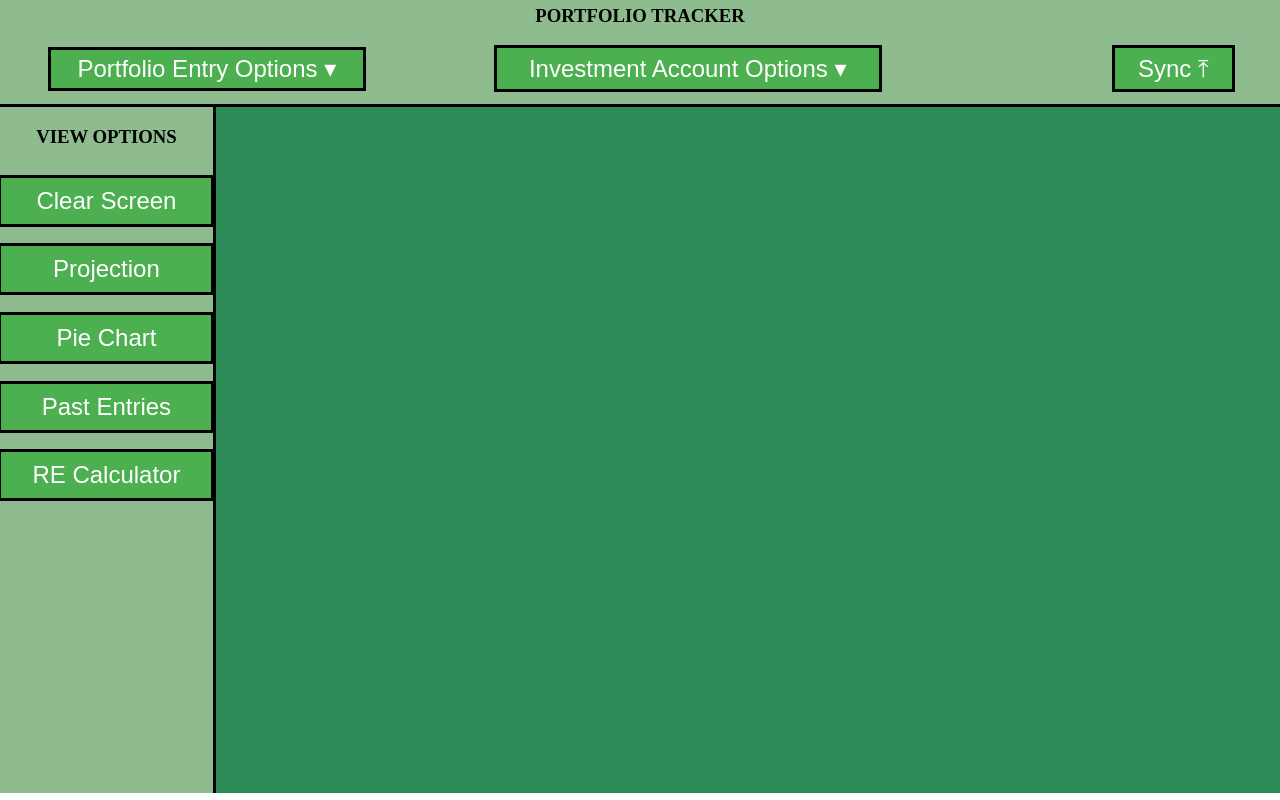
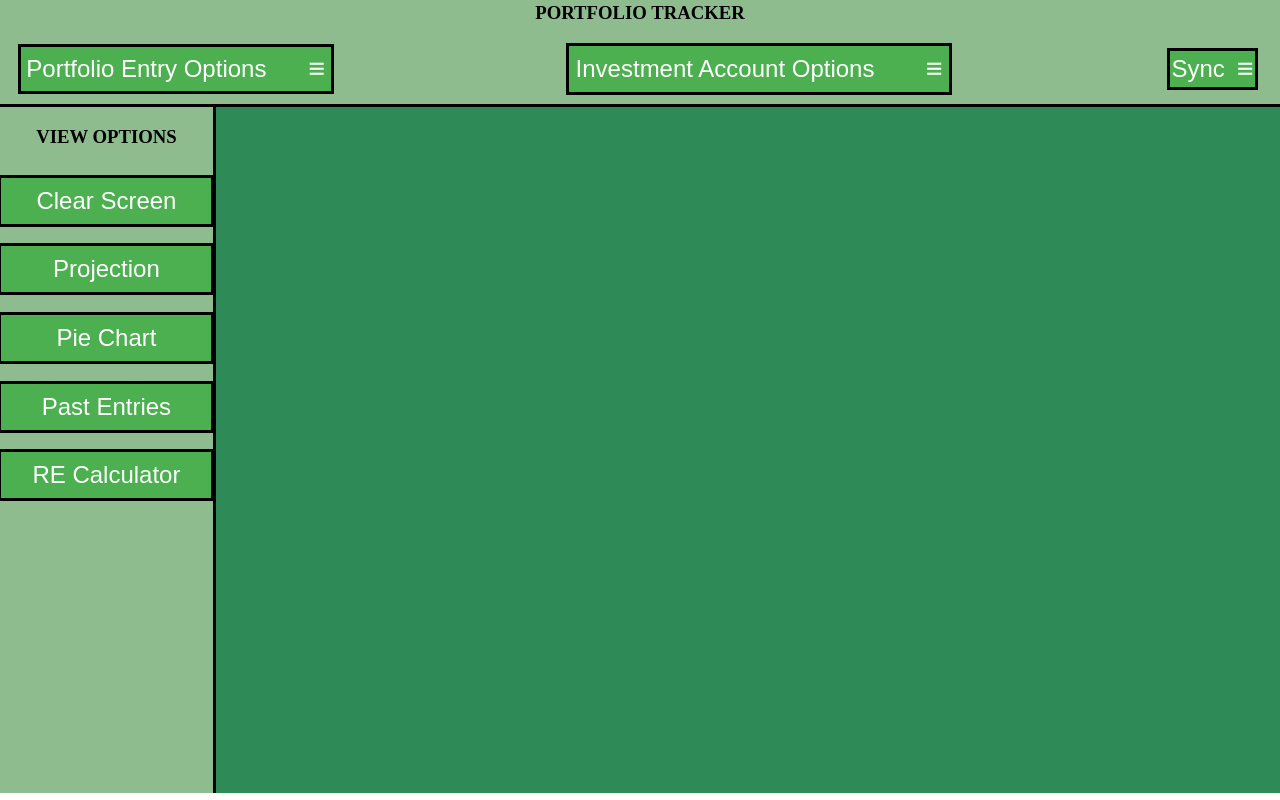
Before and after one commit to meet1993shah/PortfolioTracker, a Flask app: page / in a window 1280 px wide. Run offline with Flask 3, Linux system fonts and the light colour scheme.

Commit message:
added import export functionality

```diff
--- a/app.py
+++ b/app.py
@@ -1,6 +1,6 @@
 from flask import Flask, render_template, request, jsonify, g, send_from_directory
 import sqlite3
-from utils import get_projections
+from utils import get_projections, upload_to_store, download_from_store
 import json
 import os
 
@@ -232,6 +232,23 @@ def get_projection():
     except Exception as e:
         return jsonify({'message': 'Error: Unable to load projection: ' + str(e)}), 500
 
+# Route for uploading the database.db file to Google Drive
+@app.route('/export', methods=['POST'])
+def export_db():
+    try:
+        upload_to_store()
+        return jsonify({'message': 'File exported successfully.'}), 200
+    except Exception as e:
+        return jsonify({'message': 'Error exporting file: ' + str(e)}), 500
+
+@app.route('/import', methods=['POST'])
+def import_db():
+    try:
+        download_from_store()
+        return jsonify({'message': 'File imported successfully.'}), 200
+    except Exception as e:
+        return jsonify({'message': 'Error importing file: ' + str(e)}), 500
+
 @app.route('/favicon.ico')
 def favicon():
     return send_from_directory(os.path.join(app.root_path, 'static'),
--- a/static/script.js
+++ b/static/script.js
@@ -560,4 +560,38 @@ document.addEventListener('DOMContentLoaded', function() {
         const displaySection = document.querySelector('.display');
         displaySection.innerHTML = ''; // Clear the display content
     });
+
+    document.getElementById('export_data').addEventListener('click', function() {
+        fetch('/export', {
+            method: 'POST'
+        })
+        .then(response => {
+            if (response.ok) {
+                alert('File exported successfully.');
+            } else {
+                throw new Error('Failed to export file.');
+            }
+        })
+        .catch(error => {
+            console.error('Error uploading file:', error);
+            alert('Failed to upload file to online store. Please try again.');
+        });
+    });
+
+    document.getElementById('import_data').addEventListener('click', function() {
+        fetch('/import', {
+            method: 'POST'
+        })
+        .then(response => {
+            if (response.ok) {
+                alert('File imported successfully.');
+            } else {
+                throw new Error('Failed to import file.');
+            }
+        })
+        .catch(error => {
+            console.error('Error downloading file:', error);
+            alert('Failed to download file from online store. Please try again.');
+        });
+    });
 });
--- a/static/styles.css
+++ b/static/styles.css
@@ -29,30 +29,12 @@ body, html {
 .top-options {
     display: flex;
     flex-direction: row;
-    justify-content: space-evenly;
-    align-items: center;
-    width: 100%;
-    margin-bottom: 1%;
-}
-
-.top-buttons {
-    display: flex;
-    flex-direction: row;
     justify-content: space-between;
     align-items: center;
-    width: 60%;
-    height: 70%;
-    margin-right: 10%;
-}
-
-.top-icons {
-    display: flex;
-    flex-direction: row;
-    justify-content: safe flex-end;
-    align-items: center;
-    width: 10%;
-    height: 50%;
-    margin-left: 10%;
+    width: 96%;
+    margin-bottom: 1%;
+    margin-right: 5%;
+    margin-left: 3%;
 }
 
 .bottom-section {
@@ -226,7 +208,6 @@ body, html {
     text-decoration: none;
     cursor: pointer;
 }
-
 /* Dropdown Button CSS */
 .dropdown {
     position: relative;
@@ -275,6 +256,15 @@ body, html {
     font-size: 100%;
     border: none;
     cursor: pointer;
+    display: flex;
+    align-items: center;
+    justify-content: space-between;
+}
+
+.dropbtn::after {
+    content: attr(data-icon); /* Set the content to the data-icon attribute */
+    font-size: 1.2em; /* Adjust icon size */
+    color: white; /* Adjust icon color */
 }
 
 .dropbtn:hover {
--- a/templates/index.html
+++ b/templates/index.html
@@ -13,9 +13,8 @@
             <h3>PORTFOLIO TRACKER</h3>
         </div>
         <div class="top-options">
-            <div class="top-buttons">
             <div class="dropdown">
-                    <button class="dropbtn">Portfolio Entry Options &#9662;</button>
+                <button class="dropbtn" data-icon="&#8801;">Portfolio Entry Options</button>
                 <div class="dropdown-content">
                     <button id="add_entry" data-icon="&#43;">Add</button>
                     <button id="update_entry" data-icon="&#9998;">Update</button>
@@ -23,16 +22,19 @@
                 </div>
             </div>
             <div class="dropdown">
-                    <button class="dropbtn">Investment Account Options &#9662;</button>
+                <button class="dropbtn" data-icon="&#8801;">Investment Account Options</button>
                 <div class="dropdown-content">
                     <button id="add_investment" data-icon="&#43;">Add</button>
                     <button id="update_investment" data-icon="&#9998;">Update</button>
                     <button id="delete_investment" data-icon="&#128465;">Delete</button>
                 </div>
             </div>
+            <div class="dropdown">
+                <button class="dropbtn" data-icon="&#8801;">Sync</button>
+                <div class="dropdown-content">
+                    <button id="import_data" data-icon="&#8595;">Import</button>
+                    <button id="export_data" data-icon="&#8593;">Export</button>
                 </div>
-            <div class="top-icons">
-                <button id="export_data">Sync &#10514;</button>
             </div>
         </div>
     </div>
--- a/utils.py
+++ b/utils.py
@@ -1,6 +1,7 @@
 import numpy as np
 from scipy.optimize import curve_fit
 from datetime import datetime, timedelta
+from google.cloud import storage
 
 DATE_FORMAT = "%Y-%m-%d"
 
@@ -33,3 +34,22 @@ def get_projections(X_date, Y_in):
     Y_res = Y_in + Y_proj
 
     return X_res_in, X_res_date, Y_res
+
+# Function to upload the database.db file to Google Cloud Storage
+def upload_to_store():
+    client = storage.Client.from_service_account_json('desktop-app-client.json')
+    bucket_name = 'meet1993shah-portfoliotracker-db'
+    file_path = 'database.db'
+    bucket = client.get_bucket(bucket_name)
+    blob = bucket.blob('database.db')
+    blob.upload_from_filename(file_path)
+
+# Function to download the database.db file from Google Cloud Storage
+def download_from_store():
+    client = storage.Client.from_service_account_json('desktop-app-client.json')
+    bucket_name = 'meet1993shah-portfoliotracker-db'
+    blob_name = 'database.db'
+    bucket = client.get_bucket(bucket_name)
+    blob = bucket.blob(blob_name)
+    download_path = 'database.db'
+    blob.download_to_filename(download_path)
```
Lines whose indentation alone changed are shown as unchanged.
